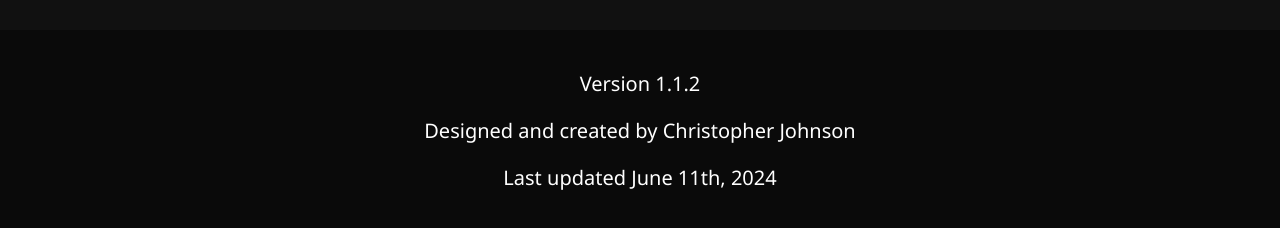
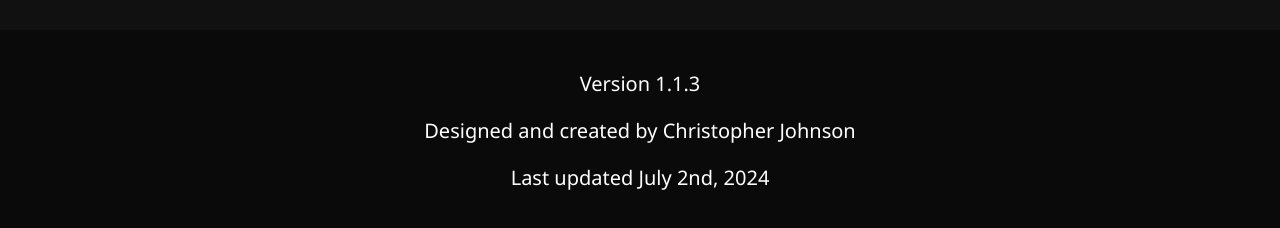
Before and after one commit to ChrispyJohnson1/ChrispyWebsite, a React (Create React App) app in the folder chrispy-website/: page / in a window 1280 px wide. Shown: the part 6297-6525 px from the top of the page. Built offline with nearby package versions, Linux system fonts and the light colour scheme; a web font is replaced by a local one.

Commit message:
Version 1.1.3
- Updated resume
- Updated Operating System writeup with macOS experience.

```diff
--- a/chrispy-website/package.json
+++ b/chrispy-website/package.json
@@ -1,6 +1,6 @@
 {
   "name": "chrispy-website",
-  "version": "1.0",
+  "version": "1.1.3",
   "homepage": "https://chrispyjohnson.tech",
   "private": true,
   "dependencies": {
--- a/chrispy-website/src/App.js
+++ b/chrispy-website/src/App.js
@@ -345,7 +345,7 @@ function App() {
                   <div className = 'SQContent'>
                     <p>I have extensive experience with Windows, from basic configuration like configuring networks, updating drivers, installing software etc., to more advanced troubleshooting techniques like using the Windows Event Viewer or Task Scheduler.</p>
 
-                    <p>I also have experience with Linux, and I'm able to use it to a reasonable effectiveness.</p>
+                    <p>I also have experience with Linux and macOS, and I'm able to use both to a reasonable effectiveness.</p>
                   </div>
                   <button className = 'SQ-close-button'>✕</button>
                 </div>
@@ -417,7 +417,7 @@ function App() {
             <div id = 'resume-container'>
                 <div className = 'resume-section' id = 'resume-link'>
                   <h1>Download my resume here:</h1>
-                  <a href = 'https://drive.google.com/file/d/1pvV7Lnkw7L9_ADFr1WvpKEmcbkbDAf5y/view?usp=sharing' target='blank'>
+                  <a href = 'https://drive.google.com/file/d/1Cf8VJsoKm4mjklc67eyISOtE8hYKXytk/view?usp=drive_link' target='blank'>
                     <div id = 'resume-download-button'>
                       <FontAwesomeIcon icon = {faDownload} id = 'download-icon' />   {/* Download Icon */}
                       Download
@@ -456,9 +456,9 @@ function App() {
           </section>
         </div>
         <div id = 'site-footer'>                                                { /* Site Footer */ }
-          <p>Version 1.1.2</p>
+          <p>Version 1.1.3</p>
           <p>Designed and created by Christopher Johnson</p>
-          <p>Last updated June 11th, 2024</p>
+          <p>Last updated July 2nd, 2024</p>
         </div>
     </div>
   );
```
